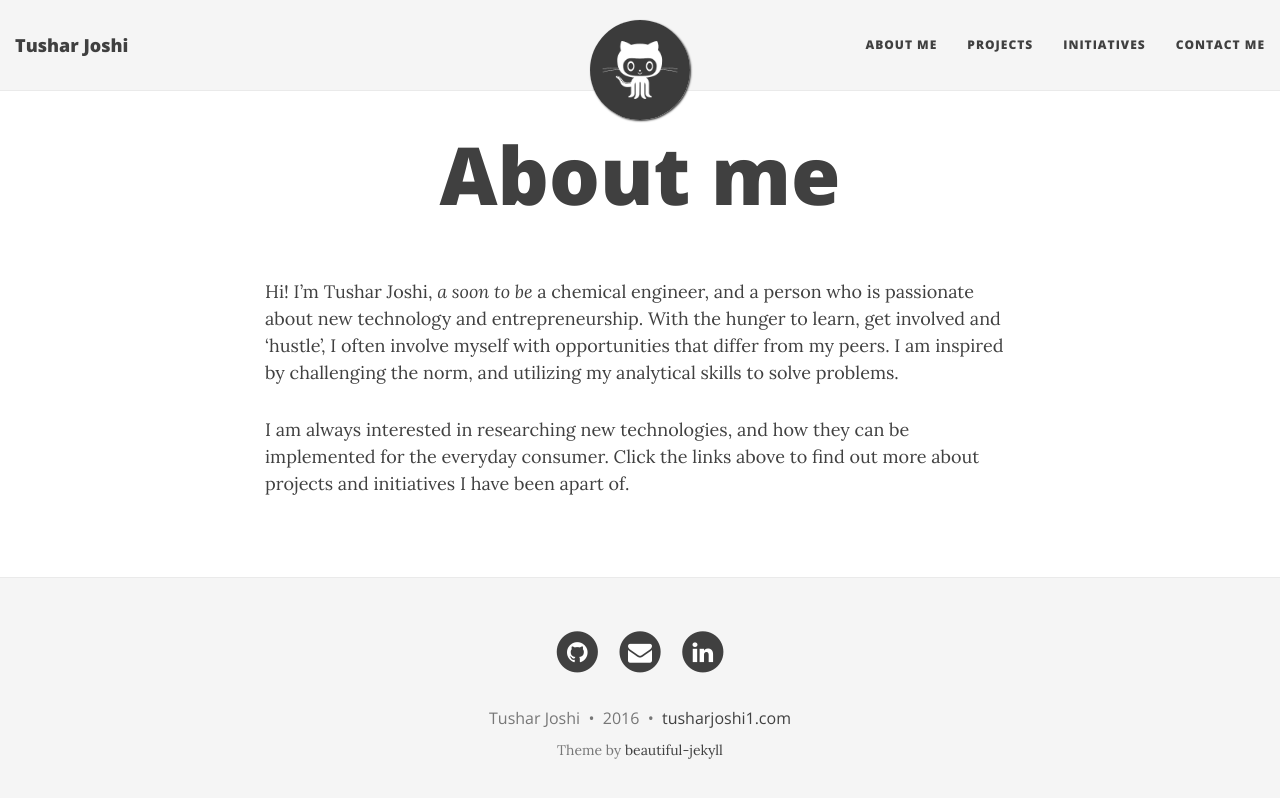
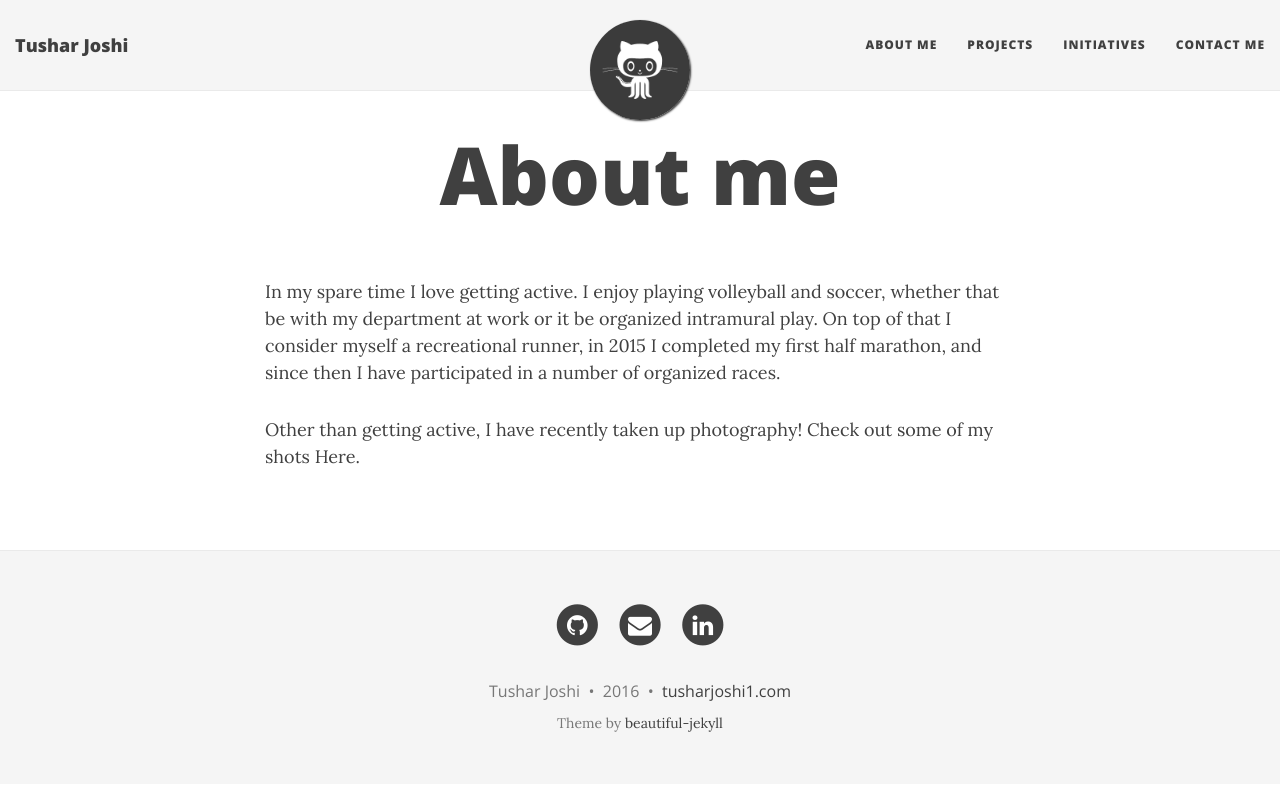
Before and after one commit to tusharjoshi1/tusharjoshi1.github.io, a Jekyll site: the page built from aboutme.md, in a window 1280 px wide. Shown: the top 798 px of the page. Built offline with Jekyll 4.4.1, drawn with Linux system fonts in a browser that asks for light colours; nearby versions of some CDN libraries.

Commit message:
Update aboutme.md

```diff
--- a/aboutme.md
+++ b/aboutme.md
@@ -4,6 +4,6 @@ title: About me
 subtitle:
 ---
 
-Hi! I’m Tushar Joshi, *a soon to be* a chemical engineer, and a person who is passionate about new technology and entrepreneurship. With the hunger to learn, get involved and ‘hustle’, I often involve myself with opportunities that differ from my peers. I am inspired by challenging the norm, and utilizing my analytical skills to solve problems.
+In my spare time I love getting active. I enjoy playing volleyball and soccer, whether that be with my department at work or it be organized intramural play. On top of that I consider myself a recreational runner, in 2015 I completed my first half marathon, and since then I have participated in a number of organized races.
 
-I am always interested in researching new technologies, and how they can be implemented for the everyday consumer. Click the links above to find out more about projects and initiatives I have been apart of.
+Other than getting active, I have recently taken up photography! Check out some of my shots Here.
```
